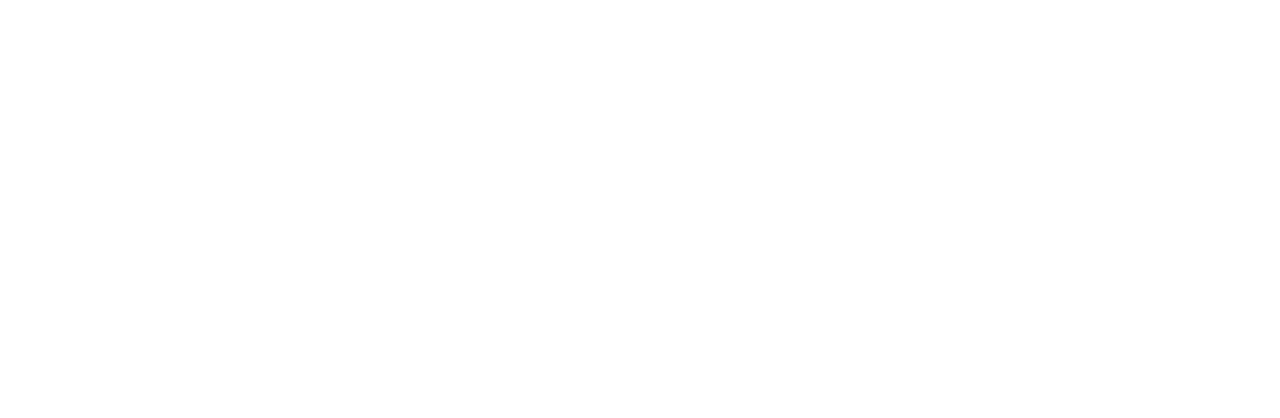
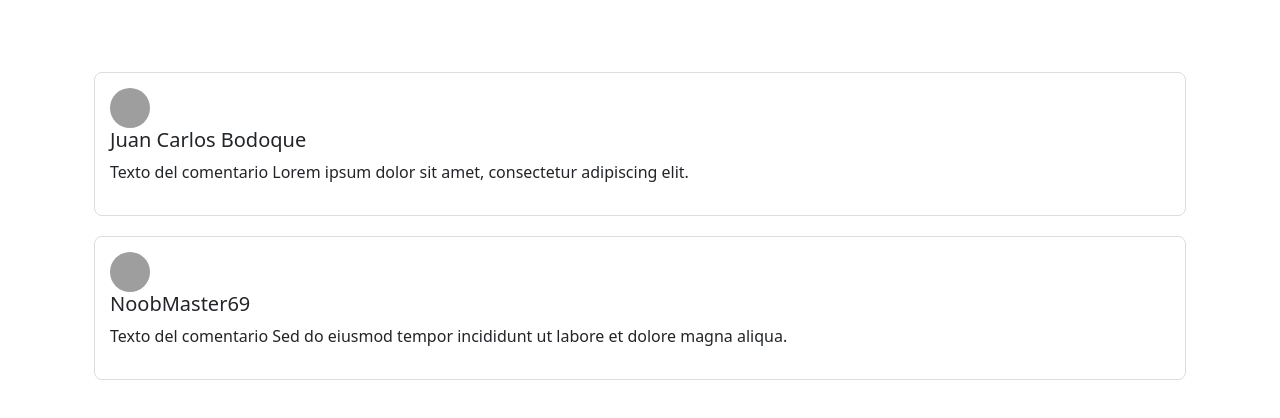
Before and after one commit to Raulgs96/Desafio_30JS, a plain HTML site: page views/char-detail.html in a window 1280 px wide. Drawn offline with nearby package versions, Linux system fonts and the light colour scheme; no server answers; grey boxes are pictures that could not be loaded.

Commit message:
caja de comentarios añadida

```diff
--- /dev/null
+++ b/css/coment.css
@@ -0,0 +1,13 @@
+.comment-box {
+    border: 1px solid #ddd;
+    padding: 15px;
+    margin-bottom: 20px;
+    border-radius: 8px;
+  }
+
+  .user-avatar {
+    width: 40px;
+    height: 40px;
+    border-radius: 50%;
+    margin-right: 10px;
+  }
--- a/views/char-detail.html
+++ b/views/char-detail.html
@@ -5,6 +5,7 @@
     <meta charset="UTF-8">
     <meta name="viewport" content="width=device-width, initial-scale=1.0">
     <title>cards</title>
+    <link rel="stylesheet" href="../css/coment.css">
     <link href="https://cdn.jsdelivr.net/npm/bootstrap@5.3.2/dist/css/bootstrap.min.css" rel="stylesheet"
         integrity="sha384-T3c6CoIi6uLrA9TneNEoa7RxnatzjcDSCmG1MXxSR1GAsXEV/Dwwykc2MPK8M2HN" crossorigin="anonymous">
 </head>
@@ -16,7 +17,29 @@
         <h5 id="autor"></h5>
         <p id="descripcion"></p>
         <h6 id="fecha"></h6>
-    </div>
+        <div class="container mt-5">
+            <!-- Comentario 1 -->
+            <div class="comment-box">
+              <div class="media">
+                <img src="https://picsum.photos/100" alt="Avatar 1" class="user-avatar">
+                <div class="media-body">
+                  <h5 class="mt-0">Juan Carlos Bodoque</h5>
+                  <p>Texto del comentario Lorem ipsum dolor sit amet, consectetur adipiscing elit.</p>
+                </div>
+              </div>
+            </div>
+
+            <!-- Comentario 2 -->
+            <div class="comment-box">
+              <div class="media">
+                <img src="https://picsum.photos/200" alt="Avatar 2" class="user-avatar">
+                <div class="media-body">
+                  <h5 class="mt-0">NoobMaster69</h5>
+                  <p>Texto del comentario Sed do eiusmod tempor incididunt ut labore et dolore magna aliqua.</p>
+                </div>
+              </div>
+            </div>
+          </div>
     <script src="https://cdn.jsdelivr.net/npm/bootstrap@5.3.2/dist/js/bootstrap.bundle.min.js"
         integrity="sha384-C6RzsynM9kWDrMNeT87bh95OGNyZPhcTNXj1NW7RuBCsyN/o0jlpcV8Qyq46cDfL"
         crossorigin="anonymous"></script>
```
